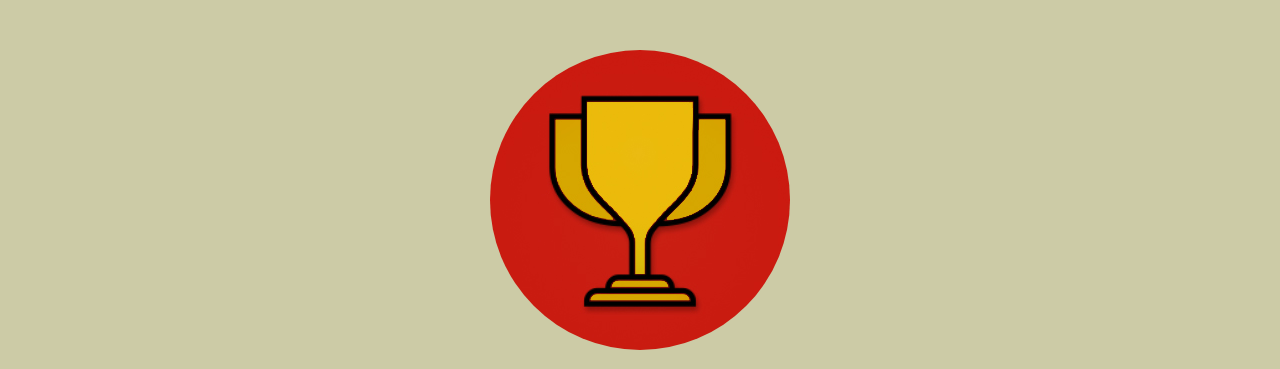
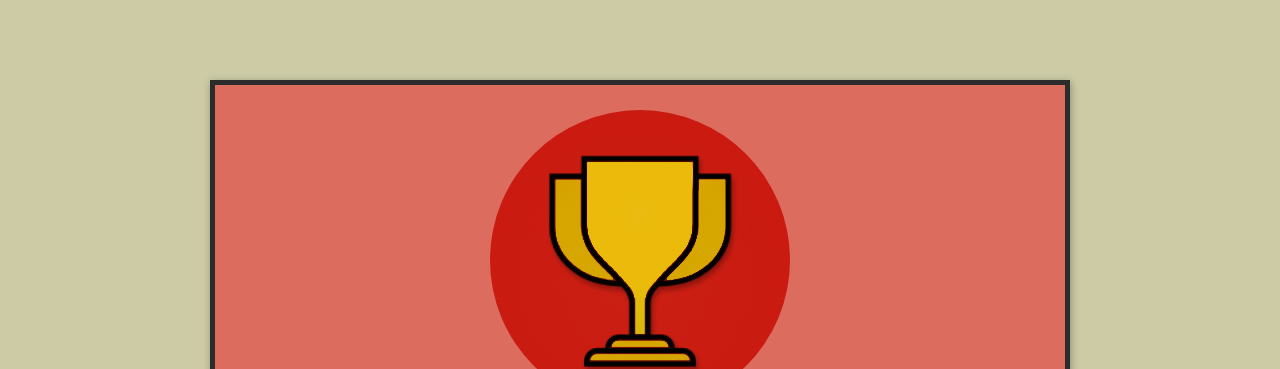
Before and after one commit to Junaeid18/Practise_and_Recall, a plain HTML site: page From-100-Days/index.html in a window 1280 px wide. Shown: the top 369 px of the page. Drawn offline with Linux system fonts and the light colour scheme; a web font is replaced by a local one.

Commit message:
Styling the main block of index.html

```diff
--- a/From-100-Days/style/shared.css
+++ b/From-100-Days/style/shared.css
@@ -1,7 +1,18 @@
 body {
     text-align: center;
     background-color: rgb(204, 203, 166);
+    margin: 50px;
 }
+
+main {
+    width: 800px;
+    margin: 80px auto 70px auto;
+    background-color: rgb(219, 108, 94);
+    padding: 25px;
+    border: 5px solid rgb(44, 44, 44 );
+    box-shadow: 1px 2px 8px rgb(0,0,0,0.3);
+}
+
 h1 {
     color: rgb(207, 26, 26);
     font-family: 'Raleway','serif';
```
